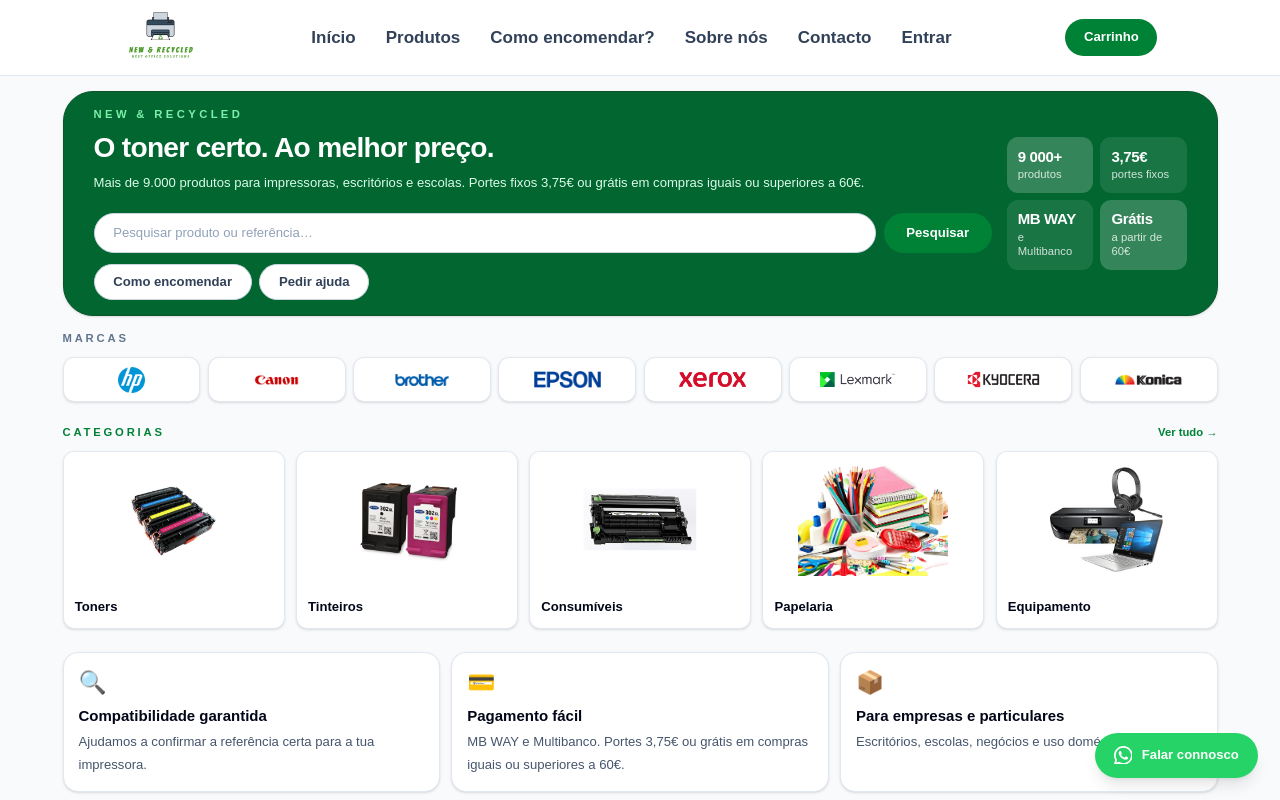
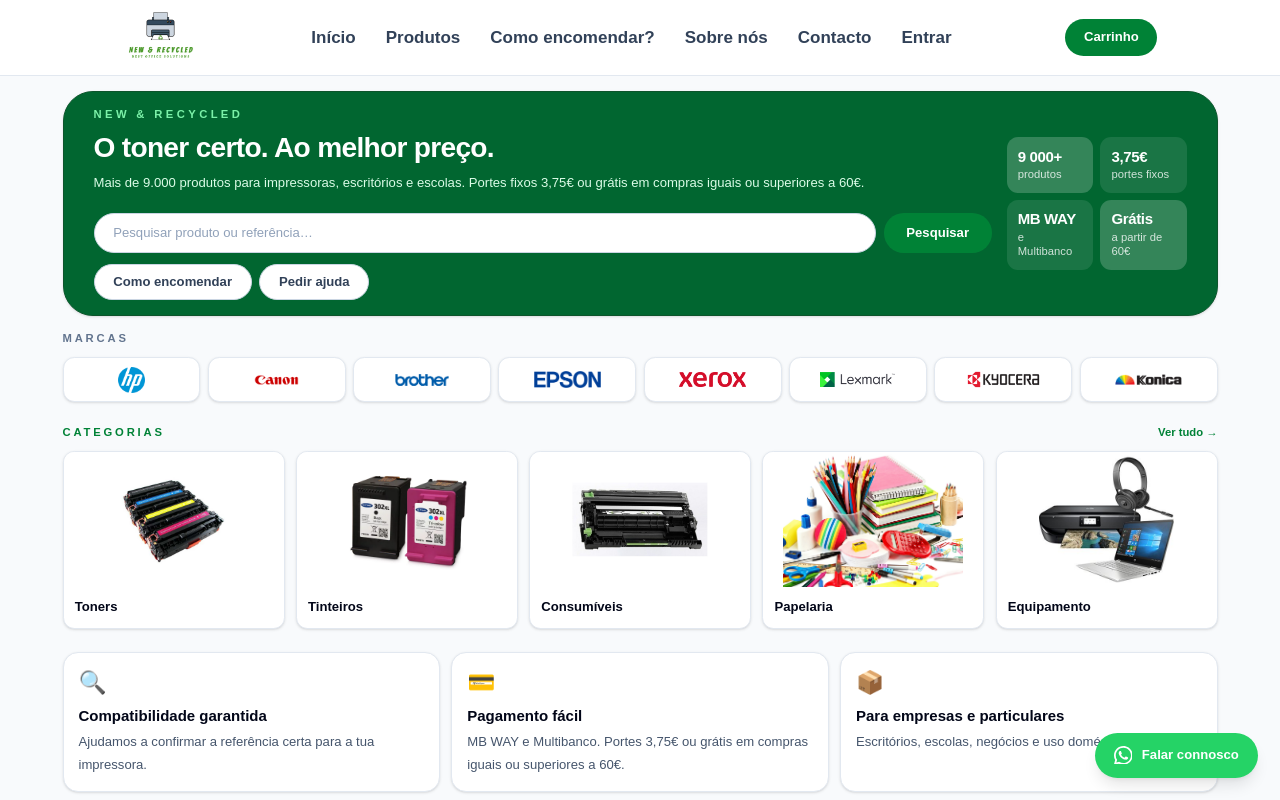
Before and after one commit to inesmachado15/new-recycled, a Next.js app: page / in a window 1280 px wide. Shown: the top 800 px of the page. Built offline with nearby package versions, Linux system fonts and the light colour scheme; no server answers.

Commit message:
Imagens categorias sem padding

```diff
--- a/app/page.tsx
+++ b/app/page.tsx
@@ -155,7 +155,7 @@
                   <img
                     src={cat.imagem}
                     alt={cat.titulo}
-                    className="h-full w-full object-contain p-3 transition duration-300 group-hover:scale-105"
+                    className="h-full w-full object-contain transition duration-300 group-hover:scale-105"
                   />
                 </div>
                 <div className="p-3">
```
